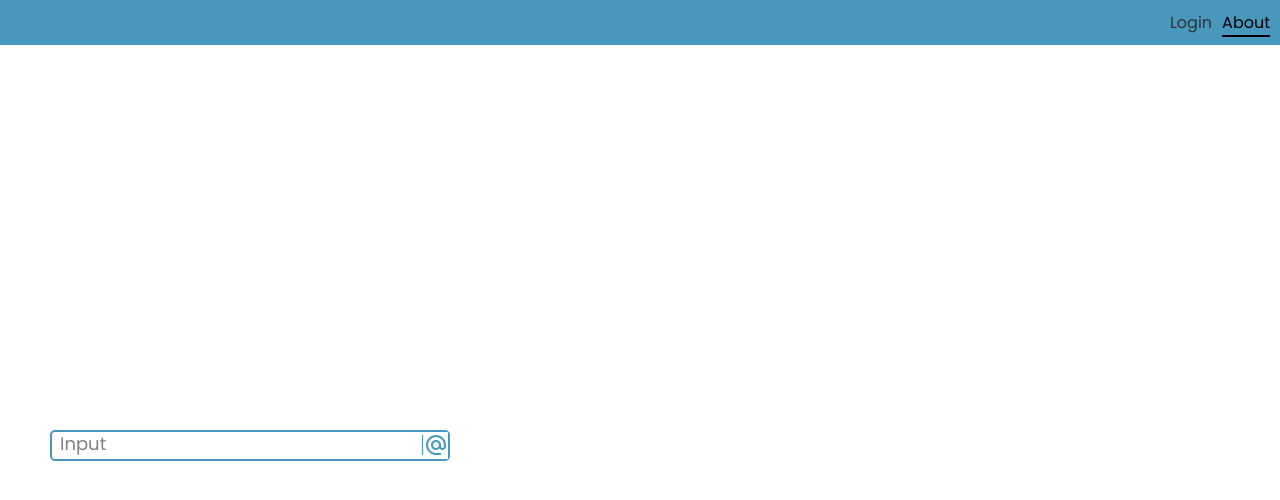
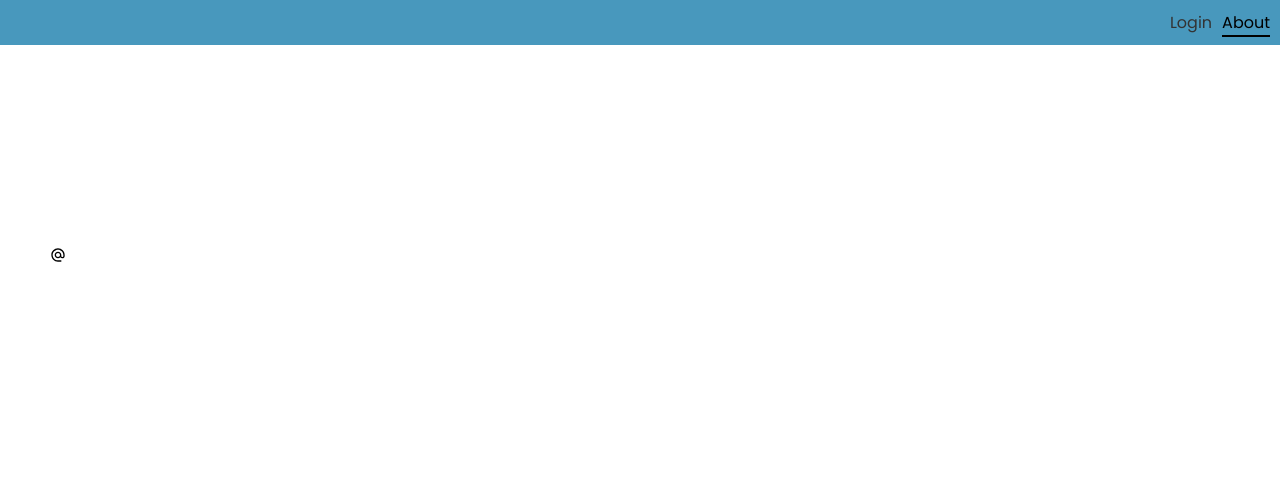
Before and after one commit to radvanall/expenditures, a React (Create React App) app in the folder front/: page /about in a window 1280 px wide. Shown: the top 500 px of the page. Built offline with nearby package versions, Linux system fonts and the light colour scheme; some icons are missing.

Commit message:
Delete the IconInput and modify the BasicInput so that it can be used as IconInput

```diff
--- a/front/src/components/Inputs/BasicInput/BasicInput.module.css
+++ b/front/src/components/Inputs/BasicInput/BasicInput.module.css
@@ -36,3 +36,31 @@
   transform: translateY(-30px);
   color: black;
 }
+.wrapper .icon_container {
+  position: absolute;
+  right: 2px;
+  top: 2px;
+  color: #4898bd;
+  font-size: 24px;
+  width: 27px;
+  height: 27px;
+  z-index: 2;
+  display: flex;
+  align-items: center;
+  justify-content: center;
+  background-color: white;
+}
+.wrapper .icon_container::before {
+  content: "";
+  background-color: #4898bd;
+  height: 20px;
+  width: 1px;
+  margin-right: 1px;
+}
+.wrapper .icon_container .icon {
+  color: #4898bd;
+}
+
+.wrapper:focus-within .icon_container {
+  color: #297497;
+}
--- a/front/src/components/Inputs/BasicInput/BasicInput.tsx
+++ b/front/src/components/Inputs/BasicInput/BasicInput.tsx
@@ -1,13 +1,28 @@
-import React, { FC } from "react";
+import React, { ReactNode, FC } from "react";
 import styles from "./BasicInput.module.css";
 import Input from "../Input/Input";
-interface Props {
-  width?: string;
-}
-const BasicInput: FC<Props> = ({ width }) => {
+import InputProps from "../../../Interfaces/InputProps";
+
+const BasicInput: FC<InputProps> = ({
+  children,
+  width,
+  type,
+  name,
+  onBlur,
+  onChange,
+  inputRef,
+}) => {
   return (
-    <div style={{ width: width ?? "100%" }}>
-      <Input styles={styles} />
+    <div style={{ width: width ?? "100%" }} className={styles.wrapper}>
+      {children && <div className={styles.icon_container}>{children}</div>}
+      <Input
+        styles={styles}
+        name={name}
+        type={type}
+        onBlur={onBlur}
+        onChange={onChange}
+        inputRef={inputRef}
+      />
     </div>
   );
 };
--- a/front/src/components/Inputs/IconInput/IconInput.module.css
+++ /dev/null
@@ -1,37 +0,0 @@
-.wrapper {
-  position: relative;
-  border-radius: 5px;
-  width: 100%;
-  /* overflow: hidden; */
-}
-.wrapper:focus {
-  border: solid 10px black;
-}
-.wrapper .icon_container {
-  position: absolute;
-  right: 2px;
-  top: 2px;
-  color: #4898bd;
-  font-size: 24px;
-  width: 27px;
-  height: 27px;
-  z-index: 2;
-  display: flex;
-  align-items: center;
-  justify-content: center;
-  background-color: white;
-}
-.wrapper .icon_container::before {
-  content: "";
-  background-color: #4898bd;
-  height: 20px;
-  width: 1px;
-  margin-right: 1px;
-}
-.wrapper .icon_container .icon {
-  color: #4898bd;
-}
-
-.wrapper:focus-within .icon_container {
-  color: #297497;
-}
--- a/front/src/components/Inputs/IconInput/IconInput.tsx
+++ /dev/null
@@ -1,17 +0,0 @@
-import React, { ReactNode, ReactElement, FC } from "react";
-import BasicInput from "../BasicInput/BasicInput";
-import styles from "./IconInput.module.css";
-interface Props {
-  children: ReactNode;
-  width?: string;
-}
-const IconInput: FC<Props> = ({ children, width }) => {
-  return (
-    <div style={{ width: width ?? "100%" }} className={styles.wrapper}>
-      <div className={styles.icon_container}>{children}</div>
-      <BasicInput />
-    </div>
-  );
-};
-
-export default IconInput;
--- a/front/src/components/Inputs/Input/Input.tsx
+++ b/front/src/components/Inputs/Input/Input.tsx
@@ -1,12 +1,31 @@
 import React, { FC } from "react";
 type Props = {
   styles: { [key: string]: string };
+  name: string;
+  type: string;
+  onBlur: (event: React.FocusEvent<HTMLInputElement>) => void;
+  onChange: (event: React.ChangeEvent<HTMLInputElement>) => void;
+  inputRef: React.Ref<HTMLInputElement>;
 };
-const Input: FC<Props> = ({ styles }) => {
+const Input: FC<Props> = ({
+  styles,
+  name,
+  onBlur,
+  onChange,
+  inputRef,
+  type,
+}) => {
   return (
     <div className={styles.wrapper}>
-      <input type="text" name="input" placeholder="any" />
-      <label htmlFor="input">Input</label>
+      <input
+        type={type}
+        placeholder="any"
+        name={name}
+        onBlur={onBlur}
+        onChange={onChange}
+        ref={inputRef}
+      />
+      <label htmlFor="input">{name}</label>
     </div>
   );
 };
```
